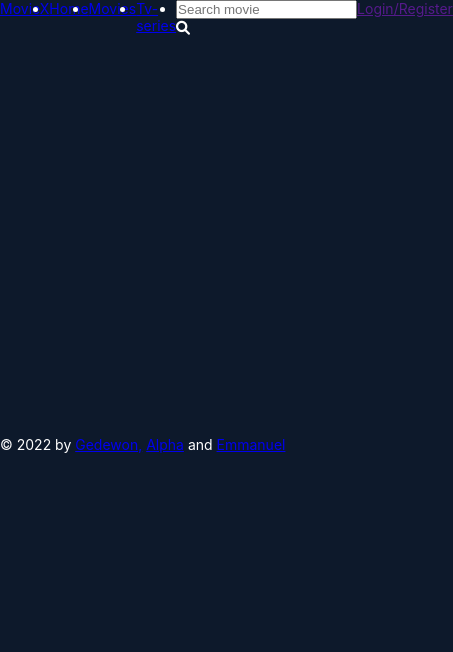
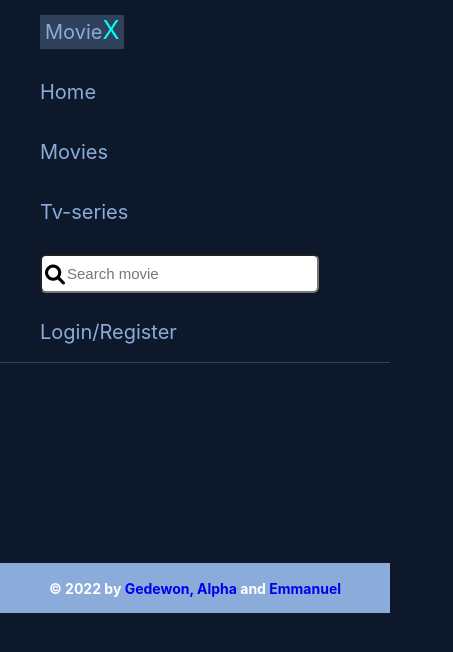
Before and after one commit to AlphaNtihinduka/Browse-movie-app, a website built with webpack: page src/index.html in a window 390 px wide. Shown: the whole page, 453 px wide, since content can reach past the window. Built offline with nearby package versions, Linux system fonts and the light colour scheme; no server answers; a web font is replaced by a local one.

Commit message:
fix styli conflict

```diff
--- a/src/css/style.css
+++ b/src/css/style.css
@@ -1,4 +1,3 @@
-
 @import url(https://fonts.google.com/specimen/Outfit);
 
 * {
@@ -18,7 +17,7 @@ body {
   display: flex;
   flex-wrap: wrap;
   justify-content: space-evenly;
-  margin: 200px 0;
+  margin: 100px 0;
 }
 
 .card {
@@ -37,10 +36,6 @@ body {
   flex-direction: column;
 }
 
-a {
-  text-align: center;
-}
-
 img {
   border-radius: 15px;
   margin: 10px;
@@ -51,6 +46,10 @@ img {
 ul {
   display: flex;
   justify-content: space-around;
+}
+
+header li {
+  list-style: none;
 }
 
 ul li:first-child {
@@ -126,6 +125,11 @@ button:hover {
   font-size: 20px;
 }
 
+a {
+  text-align: center;
+  text-decoration: none;
+}
+
 .pagination a {
   color: rgb(13, 181, 207);
   float: left;
@@ -139,15 +143,30 @@ button:hover {
   border-radius: 5px;
 }
 
+.logo a {
+  background-color: var(--blue-line);
+  padding: 5px;
+}
+
+.header-items li a {
+  color: var(--soft-blue);
+}
+
+.header-items li a:hover {
+  color: white;
+}
+
 .pagination a:hover:not(.active) {
   background-color: #ddd;
   border-radius: 5px;
+}
 
-  * {
+
+/* * {
     padding: 0;
     margin: 0;
     box-sizing: border-box;
-  }
+} */
 
 :root {
   --soft-blue: hsl(215, 51%, 70%);
@@ -156,14 +175,6 @@ button:hover {
   --blue-card-BG: hsl(216, 50%, 16%);
   --blue-line: hsl(215, 32%, 27%);
   --White: hsl(0, 0%, 100%);
-  }
-
-  li {
-    list-style: none;
-  }
-
-  a {
-    text-decoration: none;
 }
 
 .header {
@@ -179,11 +190,6 @@ button:hover {
   font-size: 20px;
 }
 
-  .logo a {
-    background-color: var(--blue-line);
-    padding: 5px;
-  }
-
 .header-items a .x {
   font-size: 25px;
   color: var(--Cyan);
@@ -194,6 +200,7 @@ button:hover {
 }
 
 .search-icon {
+  color: black;
   position: absolute;
   right: 5px;
   top: 3px;
@@ -207,14 +214,6 @@ button:hover {
   border-radius: 6px;
 }
 
-  .header-items li a {
-    color: var(--soft-blue);
-  }
-
-  .header-items li a:hover {
-    color: white;
-  }
-
 footer {
   height: 50px;
   background: var(--soft-blue);
@@ -222,6 +221,10 @@ button:hover {
   align-items: center;
   justify-content: center;
   font-weight: bolder;
+  position: sticky;
+  bottom: 0;
+  right: 0;
+  left: 0;
 }
 
 @media only screen and (max-width: 800px) {
@@ -235,9 +238,9 @@ button:hover {
   }
 
   .search-icon {
+    color: black;
     position: absolute;
     left: 5px;
     top: 3px;
   }
 }
-}
```
Lines whose indentation alone changed are shown as unchanged.
